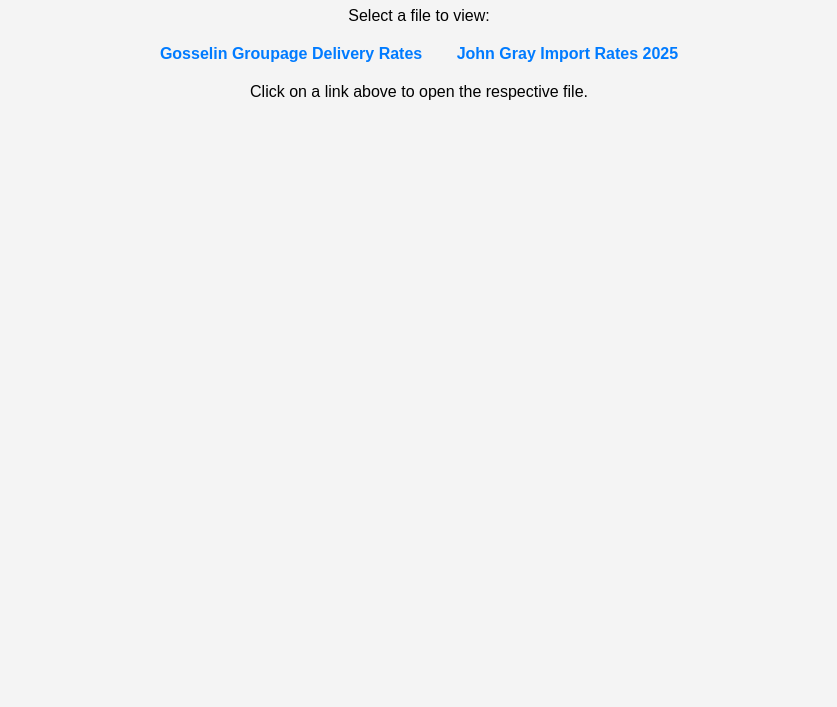
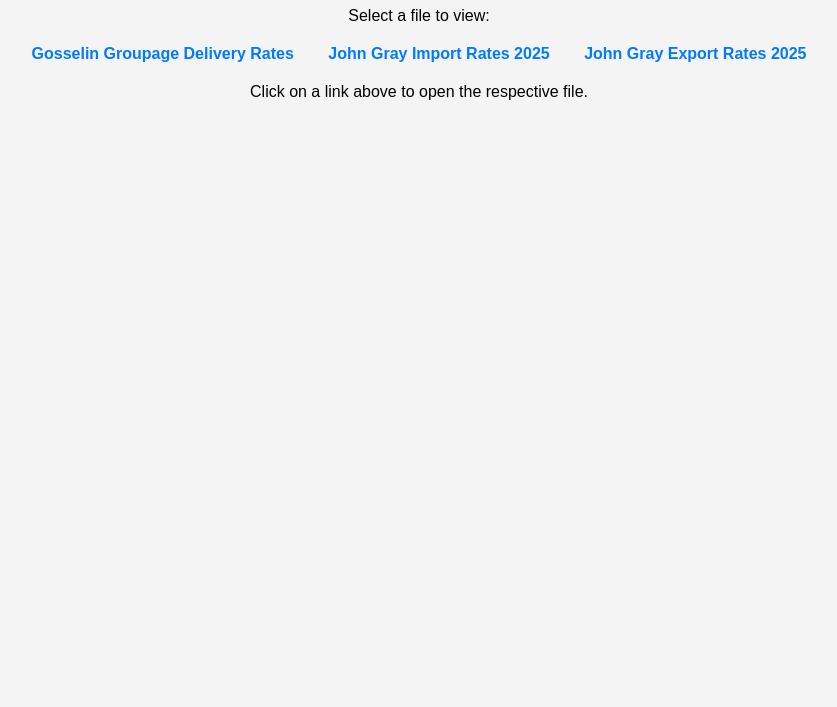
Before and after one commit to Pekock/RateCalculator, a plain HTML site: page index.html in a window 1280 px wide. Shown: the part 93-800 px from the top of the page, without its empty margins (221-1058 px from the left). Drawn offline with Linux system fonts and the light colour scheme.

Commit message:
Update index.html

```diff
--- a/index.html
+++ b/index.html
@@ -45,6 +45,7 @@
         <ul>
             <li><a href="Gosselin Groupage Delivery Rates.html">Gosselin Groupage Delivery Rates</a></li>
             <li><a href="John Gray Import Rates 2025 01.html">John Gray Import Rates 2025</a></li>
+            <li><a href="John Gray Export Rates 2025 01.html">John Gray Export Rates 2025</a></li>
         </ul>
     </nav>
 
```
